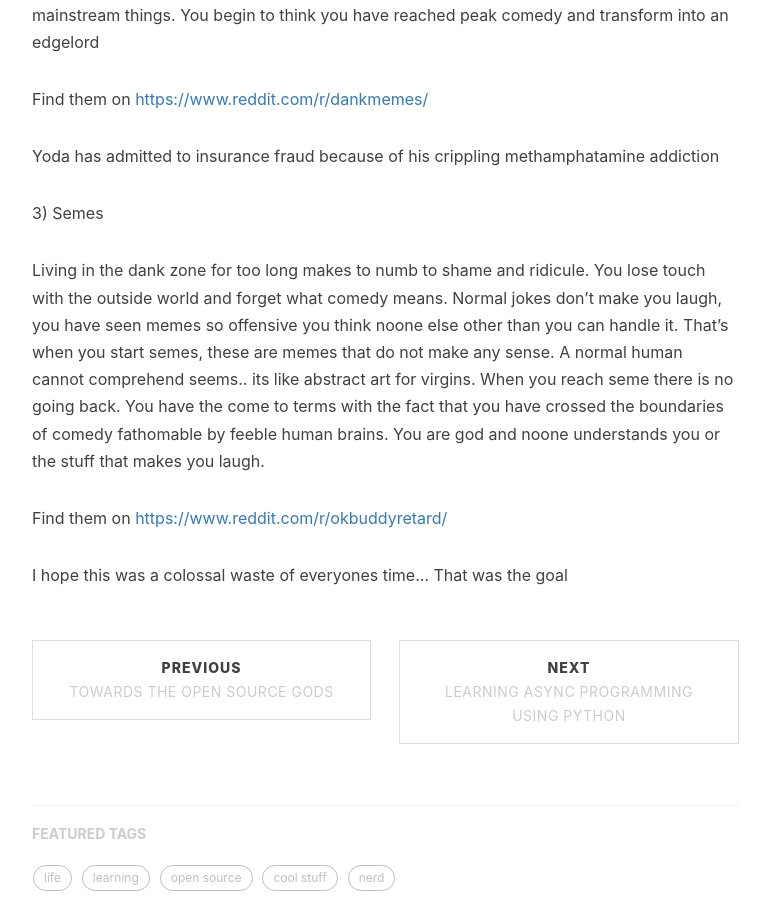
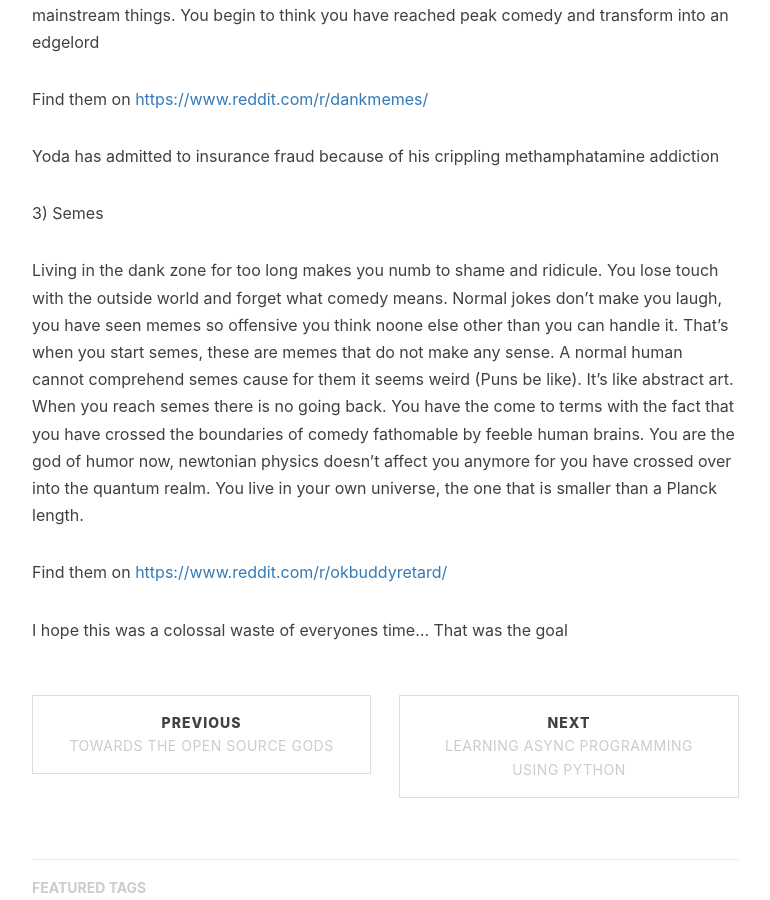
Before and after one commit to Sangarshanan/sangarshanan.github.io, a Jekyll site: the page built from _posts/2020-01-22-meme-making.md, in a window 1280 px wide and 900 px high, scrolled down 1150 px. Shown: the whole window, without its empty margins (233-1003 px from the left). Built offline with Jekyll 4.4.1, drawn with Linux system fonts in a browser that asks for light colours; nearby versions of some CDN libraries; comment, search, counter and statistics services are not loaded.

Commit message:
Refine the memes

```diff
--- a/_posts/2020-01-22-meme-making.md
+++ b/_posts/2020-01-22-meme-making.md
@@ -30,7 +30,7 @@ Yoda has admitted to insurance fraud because of his crippling methamphatamine ad
 
 3) Semes
 
-Living in the dank zone for too long makes to numb to shame and ridicule. You lose touch with the outside world and forget what comedy means. Normal jokes don't make you laugh, you have seen memes so offensive you think noone else other than you can handle it. That's when you start semes, these are memes that do not make any sense. A normal human cannot comprehend seems.. its like abstract art for virgins. When you reach seme there is no going back. You have the come to terms with the fact that you have crossed the boundaries of comedy fathomable by feeble human brains. You are god and noone understands you or the stuff that makes you laugh.
+Living in the dank zone for too long makes you numb to shame and ridicule. You lose touch with the outside world and forget what comedy means. Normal jokes don't make you laugh, you have seen memes so offensive you think noone else other than you can handle it. That's when you start semes, these are memes that do not make any sense. A normal human cannot comprehend semes cause for them it seems weird (Puns be like). It's like abstract art. When you reach semes there is no going back. You have the come to terms with the fact that you have crossed the boundaries of comedy fathomable by feeble human brains. You are the god of humor now, newtonian physics doesn't affect you anymore for you have crossed over into the quantum realm. You live in your own universe, the one that is smaller than a Planck length.
 
 Find them on <https://www.reddit.com/r/okbuddyretard/>
 
```
